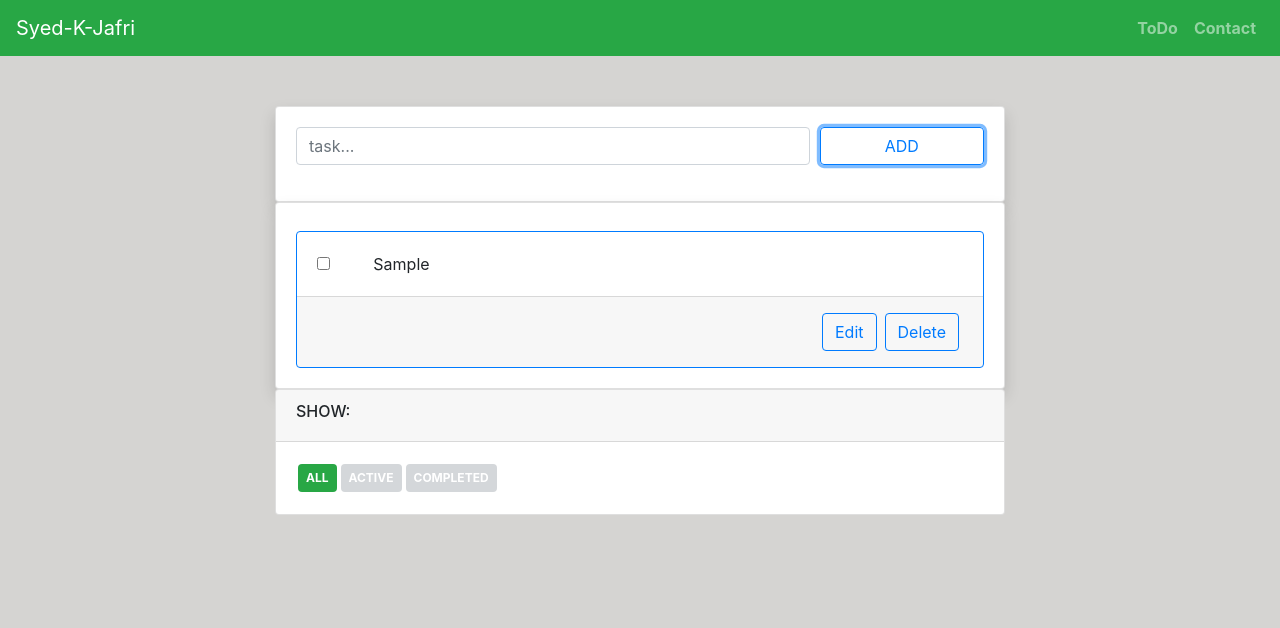
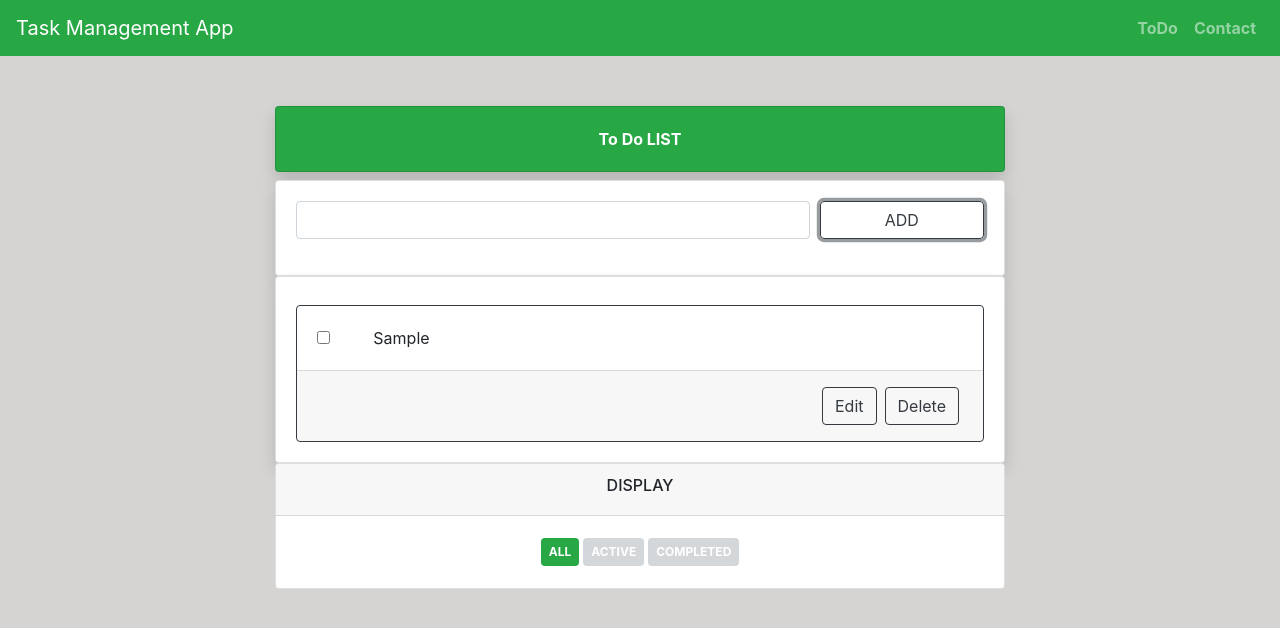
Before and after one commit to Syed-K-Jafri/todo, a React (Create React App) app: page /todo/todo in a window 1280 px wide. Both pictures are taken after typing "Sample" into the empty fields and a click on the button "ADD". Shown: the top 628 px of the page. Built offline with nearby package versions, Linux system fonts and the light colour scheme.

Commit message:
styling navbar & todo

```diff
--- a/src/NavBar/NavBar.js
+++ b/src/NavBar/NavBar.js
@@ -11,7 +11,7 @@ const NavBar = ({ history }) => {
 
     return (
         <Navbar bg="success" variant="dark">
-            <Navbar.Brand href="/todo">Syed-K-Jafri</Navbar.Brand>
+            <Navbar.Brand href="/todo">Task Management App</Navbar.Brand>
             <Nav className="custom-width" style={{ justifyContent: 'flex-end'}}>
                 <Nav.Link href="/todo" onClick={(e) => routeChange(e, '/todo')}><b>ToDo</b></Nav.Link>
                 <Nav.Link href="/contact" onClick={(e) => routeChange(e, '/contact')}><b>Contact</b></Nav.Link>
--- a/src/Todos/Todo.js
+++ b/src/Todos/Todo.js
@@ -50,6 +50,17 @@ class Todo extends React.Component {
             <div className='container'>
                 <Row className='custom-comp-pad'>
                     <Col md={{ span: 8, offset: 2 }} >
+                        <Card className='shadow mb-2' bg='success' style={{ color: 'white' }}>
+                            <Card.Body>
+                                <Row>
+                                    <Col>
+                                        <Card.Text className="text-center">
+                                            <b>To Do LIST</b>
+                                        </Card.Text>
+                                    </Col>
+                                </Row>
+                            </Card.Body>
+                        </Card>
                         <Card className='shadow'>
                             <Card.Body>
                                 <Form onSubmit={(e)=> this.createOrEditTodo(e)}>
@@ -60,7 +71,6 @@ class Todo extends React.Component {
                                                     type="text"
                                                     name="title"
                                                     required
-                                                    placeholder="task..."
                                                     value={this.state.title}
                                                     onChange={(e)=> this.setState({ title: e.target.value })}
                                                     className={ this.state.invalid ? 'invalid' : '' }
@@ -70,7 +80,7 @@ class Todo extends React.Component {
                                         </Col>
                                         <Col md={3}>
                                             <Button
-                                                variant='outline-primary'
+                                                variant='outline-dark'
                                                 className='custom-width'
                                                 type="submit"
                                                 onClick={(e) => this.createOrEditTodo(e) }>
@@ -90,7 +100,7 @@ class Todo extends React.Component {
                                                 {
                                                     this.props.data.map(elem => (
                                                         <React.Fragment key={elem.id}>
-                                                            <Card className="mt-2" border={elem.completed ? 'success': 'primary'}>
+                                                            <Card className="mt-2" border={elem.completed ? 'success': 'dark'}>
                                                                 <Card.Body>
                                                                     <Row>
                                                                         <Col xs={1}>
@@ -111,8 +121,8 @@ class Todo extends React.Component {
                                                                     { elem.completed ? <Card.Text style={{ texAlign: 'left', float: 'left' }}>
                                                                         Completed
                                                                     </Card.Text>: null}
-                                                                    <Button variant="outline-primary m-1" onClick={()=>this.handleEdit(elem)}>Edit</Button>
-                                                                    <Button variant="outline-primary m-1" onClick={()=>this.handleDelete(elem.id)}>Delete</Button>
+                                                                    <Button variant="outline-dark m-1" onClick={()=>this.handleEdit(elem)}>Edit</Button>
+                                                                    <Button variant="outline-dark m-1" onClick={()=>this.handleDelete(elem.id)}>Delete</Button>
                                                                 </Card.Footer>
                                                             </Card>
                                                         </React.Fragment>
@@ -127,10 +137,10 @@ class Todo extends React.Component {
                         <Row>
                           <Col>
                                 <Card>
-                                    <Card.Header>
-                                        <h6>SHOW:</h6>
+                                    <Card.Header style={{ textAlign: 'center', float: 'center'}}>
+                                        <h6>DISPLAY</h6>
                                     </Card.Header>
-                                    <Card.Body>
+                                    <Card.Body style={{ textAlign: 'center', float: 'center'}}>
                                         <span className={ this.props.selectedFilter && this.props.selectedFilter == 'SHOW_ALL' ? `badge badge-secondary filter-btn filter-active` : 'badge badge-secondary filter-btn' } onClick={(e)=> this.props.setTodoListFilter('SHOW_ALL')}>ALL</span>
                                         <span className={this.props.selectedFilter && this.props.selectedFilter == 'SHOW_ACTIVE' ? `badge badge-secondary filter-btn filter-active` : 'badge badge-secondary filter-btn'} onClick={(e)=> this.props.setTodoListFilter('SHOW_ACTIVE')}>ACTIVE</span>
                                         <span className={this.props.selectedFilter && this.props.selectedFilter == 'SHOW_COMPLETED' ? `badge badge-secondary filter-btn filter-active` : 'badge badge-secondary filter-btn'} onClick={(e)=> this.props.setTodoListFilter('SHOW_COMPLETED')}>COMPLETED</span>
```
